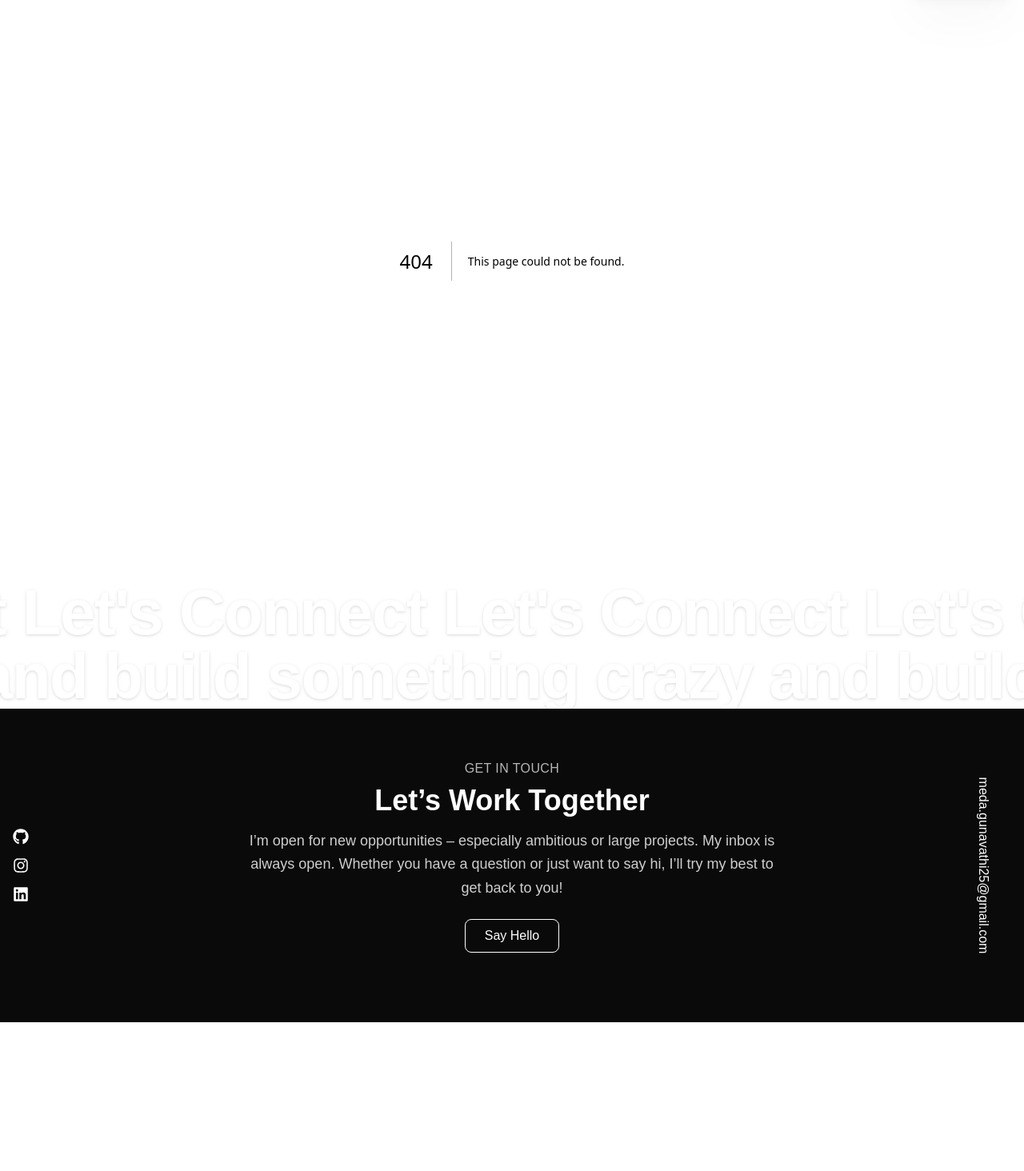
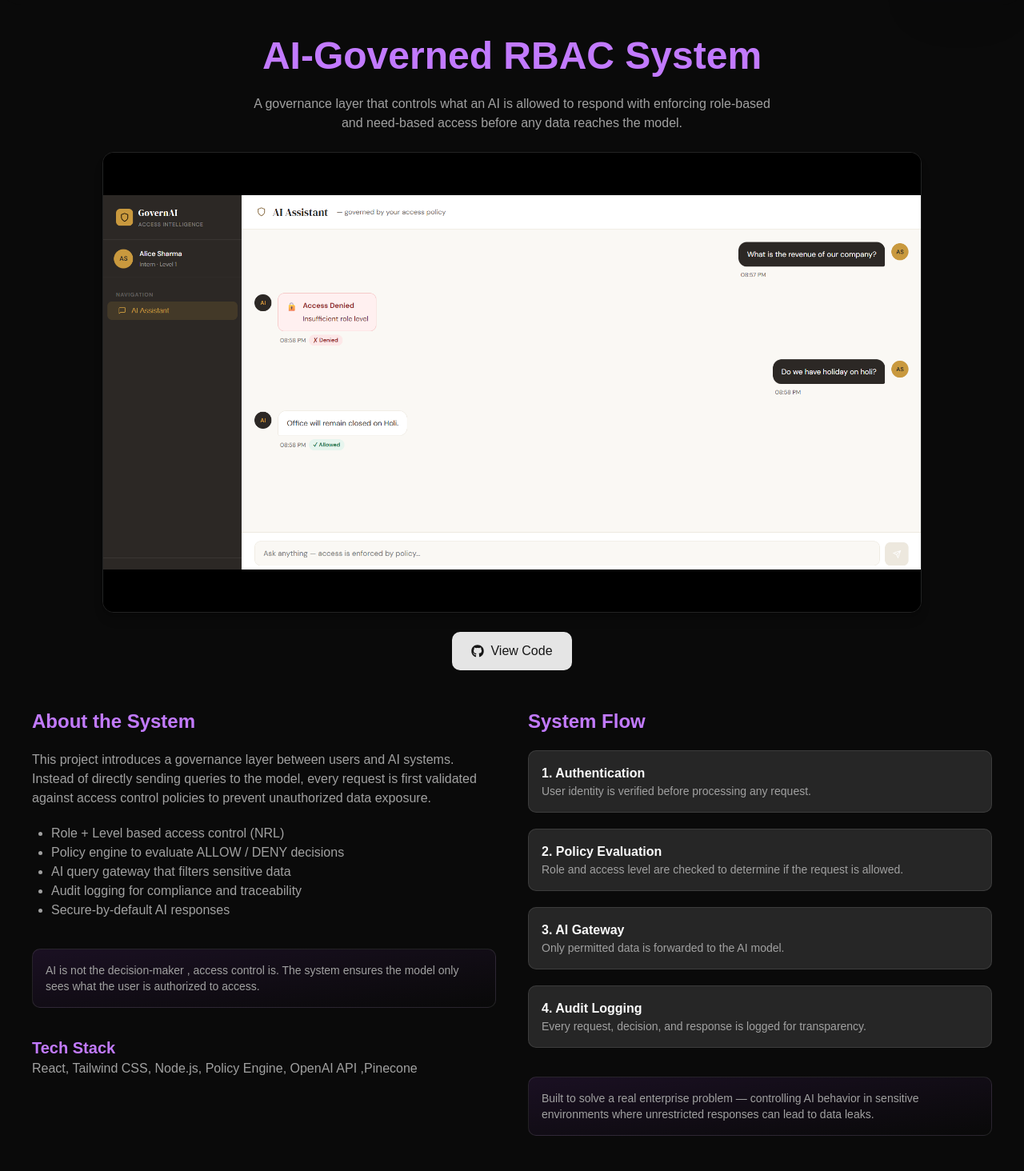
Before and after one commit to Guna-meda/My-portfolio-2025, a Next.js app: page /projects/ai-governed-rbac-system in a window 1280 px wide. Before the commit this address had no page. Shown: the part 126-1590 px from the top of the page at 80% size. Before the commit the page ends 1404 px from the top, so only its background shows below. Built offline with nearby package versions, Linux system fonts and the light colour scheme; a web font is replaced by a local one.

Commit message:
rbac project added

```diff
--- /dev/null
+++ b/app/projects/ai-governed-rbac-system/page.js
@@ -0,0 +1,134 @@
+"use client";
+
+import { FaGithub, FaExternalLinkAlt } from "react-icons/fa";
+
+export default function AIGovernedRBACPage() {
+  return (
+    <div className="min-h-screen bg-background text-foreground flex flex-col gap-12 p-6 md:p-10 mt-20">
+
+      {/* 🔥 HERO */}
+      <div className="flex flex-col items-center text-center gap-6">
+        <h1 className="text-4xl md:text-5xl font-bold text-purple-600 dark:text-purple-400">
+          AI-Governed RBAC System
+        </h1>
+
+        <p className="max-w-2xl text-muted-foreground">
+          A governance layer that controls what an AI is allowed to respond with
+          enforcing role-based and need-based access before any data reaches the model.
+        </p>
+
+        {/* Preview Image */}
+        <div className="w-full max-w-5xl aspect-video rounded-xl overflow-hidden shadow-lg border border-border">
+          <img
+            src="/images/rbac.png"
+            alt="AI Governed RBAC"
+            className="w-full h-full object-contain bg-black"
+          />
+        </div>
+
+        {/* CTA */}
+        <div className="flex gap-4 flex-wrap justify-center">
+          <a
+            href="https://github.com/your-repo-link"
+            target="_blank"
+            className="flex items-center gap-2 px-6 py-3 bg-primary text-primary-foreground rounded-lg hover:bg-primary/90 transition"
+          >
+            <FaGithub /> View Code
+          </a>
+
+
+        </div>
+      </div>
+
+      {/* 🔽 CONTENT */}
+      <div className="flex flex-col lg:flex-row gap-10">
+
+        {/* LEFT */}
+        <div className="w-full lg:w-1/2 flex flex-col gap-5">
+
+          <h2 className="text-2xl font-semibold text-purple-600 dark:text-purple-400">
+            About the System
+          </h2>
+
+          <p className="text-muted-foreground">
+            This project introduces a governance layer between users and AI systems.
+            Instead of directly sending queries to the model, every request is first
+            validated against access control policies to prevent unauthorized data exposure.
+          </p>
+
+          {/* Highlights */}
+          <ul className="list-disc pl-6 text-muted-foreground">
+            <li>Role + Level based access control (NRL)</li>
+            <li>Policy engine to evaluate ALLOW / DENY decisions</li>
+            <li>AI query gateway that filters sensitive data</li>
+            <li>Audit logging for compliance and traceability</li>
+            <li>Secure-by-default AI responses</li>
+          </ul>
+
+          {/* Concept */}
+          <div className="mt-4 p-4 rounded-lg border border-border bg-gradient-to-br from-purple-500/10 to-transparent">
+            <p className="text-sm text-muted-foreground">
+              AI is not the decision-maker , access control is.
+              The system ensures the model only sees what the user is authorized to access.
+            </p>
+          </div>
+
+          {/* Tech Stack */}
+          <div>
+            <h3 className="text-xl font-semibold text-purple-600 dark:text-purple-400 mt-4">
+              Tech Stack
+            </h3>
+            <p className="text-muted-foreground">
+              React, Tailwind CSS, Node.js, Policy Engine, OpenAI API ,Pinecone
+            </p>
+          </div>
+        </div>
+
+        {/* RIGHT */}
+        <div className="w-full lg:w-1/2 flex flex-col gap-5">
+
+          <h2 className="text-2xl font-semibold text-purple-600 dark:text-purple-400">
+            System Flow
+          </h2>
+
+          <div className="bg-muted p-4 rounded-lg border border-border">
+            <h3 className="font-semibold">1. Authentication</h3>
+            <p className="text-sm text-muted-foreground">
+              User identity is verified before processing any request.
+            </p>
+          </div>
+
+          <div className="bg-muted p-4 rounded-lg border border-border">
+            <h3 className="font-semibold">2. Policy Evaluation</h3>
+            <p className="text-sm text-muted-foreground">
+              Role and access level are checked to determine if the request is allowed.
+            </p>
+          </div>
+
+          <div className="bg-muted p-4 rounded-lg border border-border">
+            <h3 className="font-semibold">3. AI Gateway</h3>
+            <p className="text-sm text-muted-foreground">
+              Only permitted data is forwarded to the AI model.
+            </p>
+          </div>
+
+          <div className="bg-muted p-4 rounded-lg border border-border">
+            <h3 className="font-semibold">4. Audit Logging</h3>
+            <p className="text-sm text-muted-foreground">
+              Every request, decision, and response is logged for transparency.
+            </p>
+          </div>
+
+          {/* Dev Flex */}
+          <div className="mt-4 p-4 rounded-lg border border-border bg-gradient-to-br from-purple-500/10 to-transparent">
+            <p className="text-sm text-muted-foreground">
+              Built to solve a real enterprise problem — controlling AI behavior
+              in sensitive environments where unrestricted responses can lead to data leaks.
+            </p>
+          </div>
+
+        </div>
+      </div>
+    </div>
+  );
+}
--- a/components/work/Projects.jsx
+++ b/components/work/Projects.jsx
@@ -13,6 +13,11 @@ const projects = [
     title: "Nodejs-Microservices",
     img: "/images/nodejs.png",
     link: "/projects/nodejs-microservices",
+  },
+  {
+    title: "AI-Goverend RBAC System",
+    img: "/images/rbac.png",
+    link: "/projects/ai-governed-rbac-system",
   },
    {
     title: "Together",
```
Also changed, not shown: public/images/rbac.png (added).
